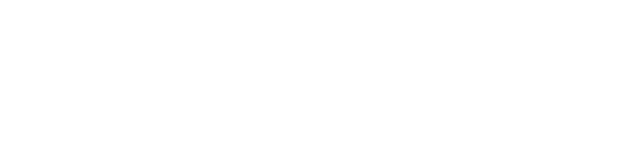
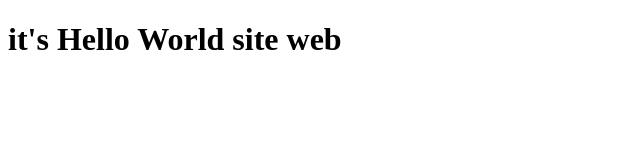
Before and after one commit to JGouyau/helloWorld, a plain HTML site: page index.html in a window 1280 px wide. Shown: the whole page, without its empty margins (0-640 px from the left). Drawn offline with Linux system fonts and the light colour scheme.

Commit message:
Add of 1st sub-title

```diff
--- a/index.html
+++ b/index.html
@@ -6,6 +6,6 @@
    <title>Hello World !!! </title>
  </head>
  <body>
-    <!-- Content goes here -->
+  <h1> it's Hello World site web </h1>
  </body>
 </html>
```
